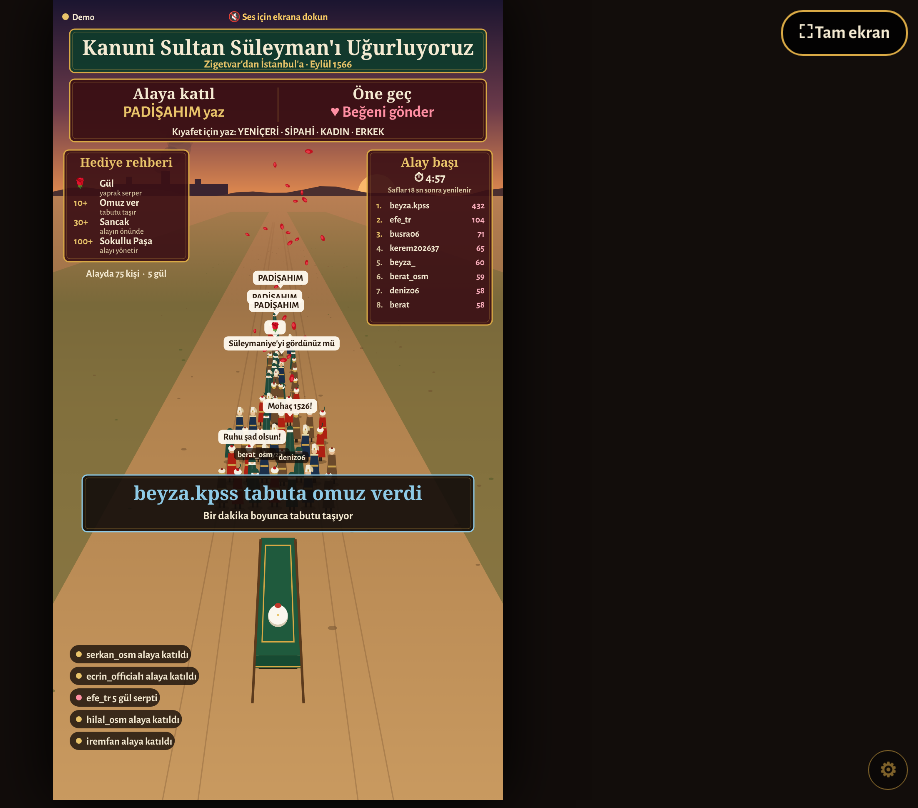
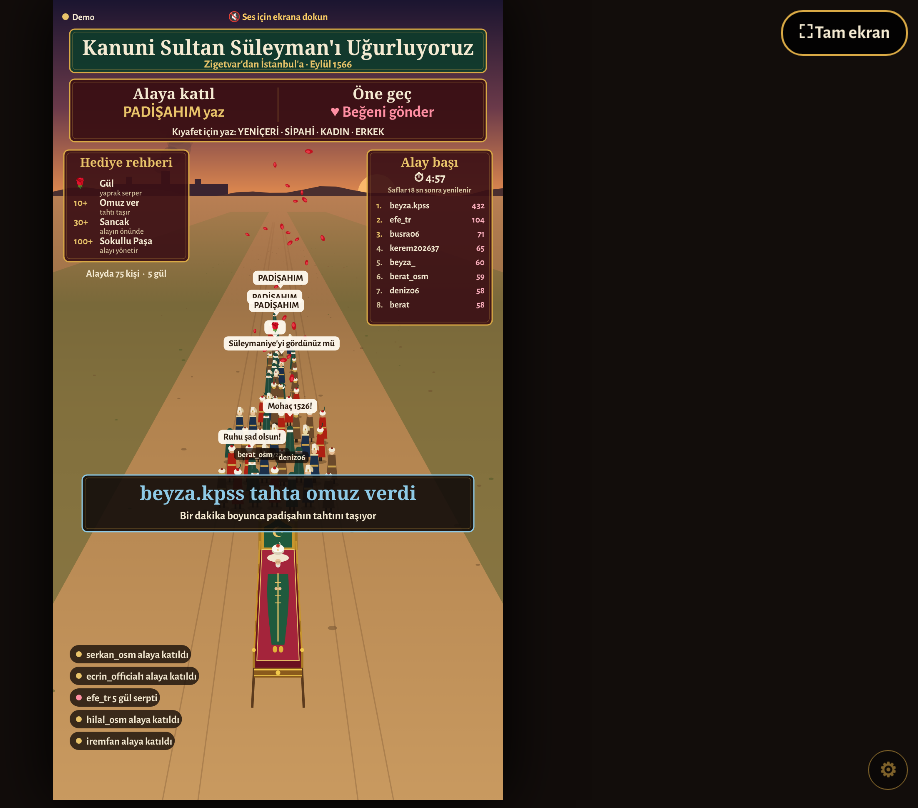
Before and after one commit to furrkanzdl/kanuni-oyun, a plain HTML site: page index.html in a window 1280 px wide. Shown: the whole page, without its empty margins (362-1280 px from the left). Drawn offline with nearby package versions, Linux system fonts and the light colour scheme; animation ran at ten frames a second; a web font is replaced by a local one.

Commit message:
Tabut yerine üzerinde padişahın uzandığı tahtırevan
Co-Authored-By: Claude Opus 5.5 <noreply@anthropic.com>
Claude-Session: https://claude.ai/code/session_01UWcZ9czDRGpLJdbW4E1sW2

```diff
--- a/index.html
+++ b/index.html
@@ -258,7 +258,7 @@ function olayHediye(id, ad, hediyeAdi, jeton, adet) {
     Ses.sancak();
   } else if (jeton >= 10) {
     p.omuzBitis = now + 60000;
-    afisGoster(`${isim} tabuta omuz verdi`, "Bir dakika boyunca tabutu taşıyor", "#8ecae6");
+    afisGoster(`${isim} tahta omuz verdi`, "Bir dakika boyunca padişahın tahtını taşıyor", "#8ecae6");
     Ses.omuz();
   } else {
     gulSayac += adet; Ses.gul();
@@ -405,36 +405,84 @@ function sancakCiz(x, y, s, t) {
   g.fillStyle = "#1e5c3a"; g.beginPath(); g.arc(mx + Hh * 0.09, my, Hh * 0.23, 0, 6.283); g.fill();
 }
 
-function tabutCiz(t) {
+function tahtCiz(t) {
+  // Tahtırevan: omuzlarda taşınan altın yaldızlı taht, üzerinde uzanan padişah.
+  // Baş tarafı (yaslanma panosu) arkada, ayaklar kameraya doğru.
   const sal = Math.sin(t * 2.6) * 0.03;
-  const x0 = -0.5, x1 = 0.5, z0 = TABUT_Z - 0.95, z1 = TABUT_Z + 0.95, h0 = 1.32 + sal, h1 = 1.8 + sal;
+  const x0 = -0.62, x1 = 0.62, z0 = TABUT_Z - 1.0, z1 = TABUT_Z + 1.0, hb = 1.2 + sal, ht = 1.45 + sal;
   const P = (x, z, h) => proj(x, z, h);
   const poly = (pts, fill) => { g.fillStyle = fill; g.beginPath(); pts.forEach((q, i) => i ? g.lineTo(q[0], q[1]) : g.moveTo(q[0], q[1])); g.closePath(); g.fill(); };
-  // ön yüz (kameraya bakan)
-  poly([P(x0, z0, h0), P(x1, z0, h0), P(x1, z0, h1), P(x0, z0, h1)], "#2a1a0e");
-  // yanlar
-  poly([P(x0, z0, h0), P(x0, z1, h0), P(x0, z1, h1), P(x0, z0, h1)], "#3a2412");
-  poly([P(x1, z0, h0), P(x1, z1, h0), P(x1, z1, h1), P(x1, z0, h1)], "#3a2412");
-  // yeşil örtü (üst + sarkan kenarlar)
-  const o = 0.08;
-  poly([P(x0 - o, z0 - o, h1 + 0.02), P(x1 + o, z0 - o, h1 + 0.02), P(x1 + o, z1 + o, h1 + 0.02), P(x0 - o, z1 + o, h1 + 0.02)], "#1f5a3d");
-  poly([P(x0 - o, z0 - o, h1 + 0.02), P(x1 + o, z0 - o, h1 + 0.02), P(x1 + o, z0 - o, h1 - 0.3), P(x0 - o, z0 - o, h1 - 0.3)], "#174a32");
-  // altın işleme
-  g.strokeStyle = "#d9a945"; g.lineWidth = 3;
-  const a = P(x0 - o, z0 - o, h1 - 0.26), b = P(x1 + o, z0 - o, h1 - 0.26);
-  g.beginPath(); g.moveTo(a[0], a[1]); g.lineTo(b[0], b[1]); g.stroke();
-  const c1 = P(x0 + 0.08, z0 + 0.1, h1 + 0.03), c2 = P(x1 - 0.08, z0 + 0.1, h1 + 0.03), c3 = P(x1 - 0.08, z1 - 0.1, h1 + 0.03), c4 = P(x0 + 0.08, z1 - 0.1, h1 + 0.03);
-  g.beginPath(); g.moveTo(c1[0], c1[1]); g.lineTo(c2[0], c2[1]); g.lineTo(c3[0], c3[1]); g.lineTo(c4[0], c4[1]); g.closePath(); g.stroke();
-  // kavuk (baş tarafta, kameraya yakın uçta)
-  const k = P(0, z0 + 0.35, h1 + 0.05), ks = k[2];
-  g.fillStyle = "#fbf7ee"; g.beginPath(); g.ellipse(k[0], k[1] - ks * 0.22, ks * 0.27, ks * 0.3, 0, 0, 6.283); g.fill();
+  const cizgi = (a, b, renk, w) => { g.strokeStyle = renk; g.lineWidth = w; g.beginPath(); g.moveTo(a[0], a[1]); g.lineTo(b[0], b[1]); g.stroke(); };
+  const top = (q, r, renk) => { g.fillStyle = renk; g.beginPath(); g.arc(q[0], q[1], r, 0, 6.283); g.fill(); };
+  const s0 = P(0, TABUT_Z, ht)[2];
+
+  // taşıma sırıkları
+  for (const sx of [-0.62, 0.62]) cizgi(P(sx, z0 - 0.4, 1.3 + sal), P(sx, z1 + 0.4, 1.3 + sal), "#5b3a1d", 6);
+
+  // yaslanma panosu (arkada, sivri kemerli)
+  const pano = [[x0, ht], [x0, ht + 0.85], [-0.32, ht + 1.0], [0, ht + 1.25], [0.32, ht + 1.0], [x1, ht + 0.85], [x1, ht]].map(([x, h]) => P(x, z1, h));
+  poly(pano, "#c8962e");
+  const ic = [[-0.48, ht + 0.08], [-0.48, ht + 0.78], [-0.24, ht + 0.9], [0, ht + 1.08], [0.24, ht + 0.9], [0.48, ht + 0.78], [0.48, ht + 0.08]].map(([x, h]) => P(x, z1, h));
+  poly(ic, "#1f5a3d");
+  // panodaki hilal ve yıldız
+  const m = P(0, z1, ht + 0.62), mr = s0 * 0.16;
+  top(m, mr, "#e9c46a"); top([m[0] + mr * 0.32, m[1]], mr * 0.82, "#1f5a3d");
+  top([m[0] + mr * 0.75, m[1]], mr * 0.18, "#e9c46a");
+  // arka direkler ve tepelikler
+  for (const x of [x0, x1]) { cizgi(P(x, z1, ht), P(x, z1, ht + 1.0), "#a87822", 7); top(P(x, z1, ht + 1.05), s0 * 0.07, "#f2c94c"); }
+
+  // gövde: ön yüz ve üst
+  poly([P(x0, z0, hb), P(x1, z0, hb), P(x1, z0, ht), P(x0, z0, ht)], "#8a5a1c");
+  cizgi(P(x0, z0, ht - 0.05), P(x1, z0, ht - 0.05), "#f2c94c", 3);
+  cizgi(P(x0, z0, hb + 0.05), P(x1, z0, hb + 0.05), "#f2c94c", 2);
+  top(P(0, z0, (hb + ht) / 2), s0 * 0.07, "#f2c94c");
+  poly([P(x0, z0, ht), P(x1, z0, ht), P(x1, z1, ht), P(x0, z1, ht)], "#6b1020");
+  // kadife döşek
+  const d = [P(-0.55, z0 + 0.06, ht + 0.07), P(0.55, z0 + 0.06, ht + 0.07), P(0.55, z1 - 0.04, ht + 0.07), P(-0.55, z1 - 0.04, ht + 0.07)];
+  poly(d, "#a4243b");
+  g.strokeStyle = "#e9c46a"; g.lineWidth = 2; g.beginPath(); d.forEach((q, i) => i ? g.lineTo(q[0], q[1]) : g.moveTo(q[0], q[1])); g.closePath(); g.stroke();
+
+  // yastık
+  const y = P(0, z1 - 0.28, ht + 0.16);
+  g.fillStyle = "#f1e6cf"; g.beginPath(); g.ellipse(y[0], y[1], y[2] * 0.36, y[2] * 0.14, 0, 0, 6.283); g.fill();
+
+  // padişahın bedeni (kaftan)
+  const hk = ht + 0.17, ust = [], alt = [];
+  for (let i = 0; i <= 8; i++) {
+    const k = i / 8, z = z0 + 0.22 + k * (z1 - 0.62 - (z0 + 0.22)), w = 0.17 + 0.16 * Math.sin(k * Math.PI * 0.62);
+    ust.push(P(-w, z, hk + 0.05 * Math.sin(k * Math.PI))); alt.push(P(w, z, hk + 0.05 * Math.sin(k * Math.PI)));
+  }
+  poly([...ust, ...alt.reverse()], "#1f5a3d");
+  // kaftanın altın şeridi ve düğmeleri
+  cizgi(P(0, z0 + 0.25, hk + 0.03), P(0, z1 - 0.65, hk + 0.08), "#e9c46a", 3);
+  for (let i = 1; i <= 4; i++) { const z = z1 - 0.7 - i * 0.12; cizgi(P(-0.09, z, hk + 0.07), P(0.09, z, hk + 0.07), "#e9c46a", 2); }
+  // sarı mestler
+  for (const x of [-0.08, 0.08]) { const q = P(x, z0 + 0.16, hk); g.fillStyle = "#e2b33a"; g.beginPath(); g.ellipse(q[0], q[1], q[2] * 0.06, q[2] * 0.09, 0, 0, 6.283); g.fill(); }
+  // göğüste kavuşturulmuş eller
+  for (const x of [-0.06, 0.06]) top(P(x, z1 - 0.95, hk + 0.1), s0 * 0.045, "#e8bf95");
+
+  // baş, sakal, kavuk
+  const b = P(0, z1 - 0.42, hk + 0.08), bs = b[2];
+  g.fillStyle = "#e6e1d6"; g.beginPath(); g.ellipse(b[0], b[1] + bs * 0.09, bs * 0.08, bs * 0.1, 0, 0, 6.283); g.fill(); // sakal
+  top(b, bs * 0.095, "#e8bf95");
+  g.strokeStyle = "#5a3d22"; g.lineWidth = 1.5;
+  for (const sx of [-1, 1]) { g.beginPath(); g.arc(b[0] + sx * bs * 0.035, b[1] - bs * 0.01, bs * 0.02, 0.2, Math.PI - 0.2); g.stroke(); } // kapalı gözler
+  const k = P(0, z1 - 0.2, hk + 0.15), ks = k[2];
+  g.fillStyle = "#fbf7ee"; g.beginPath(); g.ellipse(k[0], k[1], ks * 0.21, ks * 0.17, 0, 0, 6.283); g.fill();
   g.strokeStyle = "#d8cdb5"; g.lineWidth = 2;
-  for (let i = -2; i <= 2; i++) { g.beginPath(); g.ellipse(k[0], k[1] - ks * 0.22, ks * 0.27, ks * 0.3 - Math.abs(i) * 2, 0, Math.PI * 0.15 + i * 0.1, Math.PI * 0.85 + i * 0.1); g.stroke(); }
-  g.fillStyle = "#c0392b"; g.beginPath(); g.ellipse(k[0], k[1] - ks * 0.5, ks * 0.09, ks * 0.07, 0, 0, 6.283); g.fill();
-  g.fillStyle = "#e9c46a"; g.beginPath(); g.arc(k[0], k[1] - ks * 0.24, ks * 0.035, 0, 6.283); g.fill();
-  // tabut taşıma sırıkları
-  g.strokeStyle = "#5b3a1d"; g.lineWidth = 6;
-  for (const sx of [-0.62, 0.62]) { const u = P(sx, z0 - 0.4, 1.3 + sal), v = P(sx, z1 + 0.4, 1.3 + sal); g.beginPath(); g.moveTo(u[0], u[1]); g.lineTo(v[0], v[1]); g.stroke(); }
+  for (let i = -2; i <= 2; i++) { g.beginPath(); g.ellipse(k[0], k[1], ks * 0.21, ks * 0.17 - Math.abs(i) * 2, 0, Math.PI * 0.15 + i * 0.1, Math.PI * 0.85 + i * 0.1); g.stroke(); }
+  top([k[0], k[1] - ks * 0.12], ks * 0.06, "#c0392b");
+  // sorguç (mücevherli tüy)
+  top([k[0], k[1] + ks * 0.02], ks * 0.03, "#e9c46a");
+  g.strokeStyle = "#f4ead2"; g.lineWidth = 2;
+  g.beginPath(); g.moveTo(k[0], k[1] + ks * 0.01); g.quadraticCurveTo(k[0] + ks * 0.12, k[1] - ks * 0.12, k[0] + ks * 0.05, k[1] - ks * 0.24); g.stroke();
+
+  // yan korkuluklar ve ön direkler
+  for (const x of [x0, x1]) {
+    cizgi(P(x, z0, ht + 0.3), P(x, z1, ht + 0.3), "#c8962e", 4);
+    for (const z of [z0 + 0.5, z0 + 1.0, z0 + 1.5]) cizgi(P(x, z, ht), P(x, z, ht + 0.3), "#a87822", 3);
+  }
+  for (const x of [x0, x1]) { cizgi(P(x, z0, ht), P(x, z0, ht + 0.42), "#a87822", 6); top(P(x, z0, ht + 0.46), s0 * 0.06, "#f2c94c"); }
 }
 
 /* Zemin ve gök */
@@ -522,7 +570,7 @@ function arayuzCiz(t, now) {
   // Sol panel: hediye rehberi
   panel(26, 360, 300, 268, "rgba(58,15,20,.9)");
   yazi("Hediye rehberi", 176, 400, `700 29px ${FB}`, "#e9c46a", "center");
-  const rehber = [["🌹", "Gül", "yaprak serper"], ["10+", "Omuz ver", "tabutu taşır"], ["30+", "Sancak", "alayın önünde"], ["100+", "Sokullu Paşa", "alayı yönetir"]];
+  const rehber = [["🌹", "Gül", "yaprak serper"], ["10+", "Omuz ver", "tahtı taşır"], ["30+", "Sancak", "alayın önünde"], ["100+", "Sokullu Paşa", "alayı yönetir"]];
   rehber.forEach(([j, a, b], i) => {
     const y = 448 + i * 46;
     yazi(j, 50, y, `800 24px ${FM}`, "#e9c46a");
@@ -661,11 +709,11 @@ function kare(now) {
   }
   // derinliğe göre çiz (uzaktan yakına)
   const ciz = [...oyuncular.values()].filter(p => p.z < 75).map(p => ({z: p.z, p}));
-  ciz.push({z: TABUT_Z, tabut: true});
+  ciz.push({z: TABUT_Z, taht: true});
   ciz.sort((a, b) => b.z - a.z);
   const etiketler = [];
   for (const o of ciz) {
-    if (o.tabut) { tabutCiz(t); continue; }
+    if (o.taht) { tahtCiz(t); continue; }
     const p = o.p, [sx, sy, s] = proj(p.x, p.z);
     const alfa = Math.max(0, Math.min(1, (75 - p.z) / 12));
     if (p.gorev === "sokullu") sokulluCiz(sx, sy, s, p, t);
@@ -706,7 +754,7 @@ function kare(now) {
 
 function turBitti() {
   const ilk = [...oyuncular.values()].sort((a, b) => b.puan - a.puan)[0];
-  if (ilk && ilk.puan > 0) afisGoster(`Turun alay başı: ${kis(ilk.ad, 16)}`, `${ilk.puan} puanla tabutun hemen ardında yürüdü`, "#e9c46a");
+  if (ilk && ilk.puan > 0) afisGoster(`Turun alay başı: ${kis(ilk.ad, 16)}`, `${ilk.puan} puanla tahtın hemen ardında yürüdü`, "#e9c46a");
   Ses.turSonu();
   for (const p of oyuncular.values()) { p.puan = 0; p.begeni = 0; }
   turKalan = TUR_SURESI; safKalan = SAF_YENILEME;
```
Also changed, not shown: README.md.
